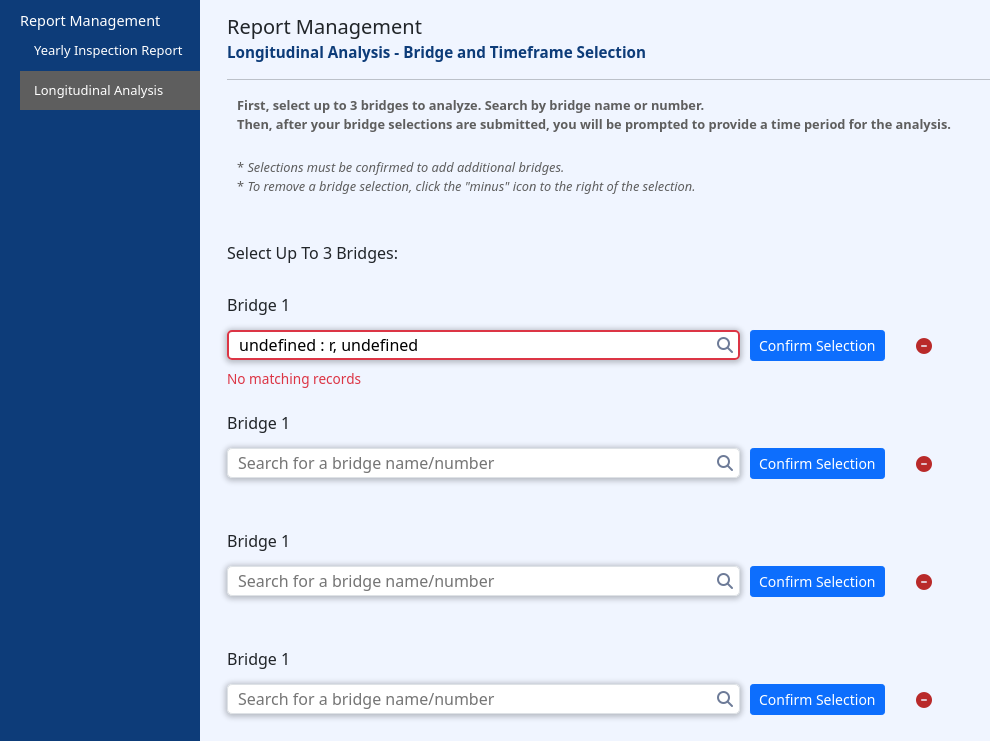
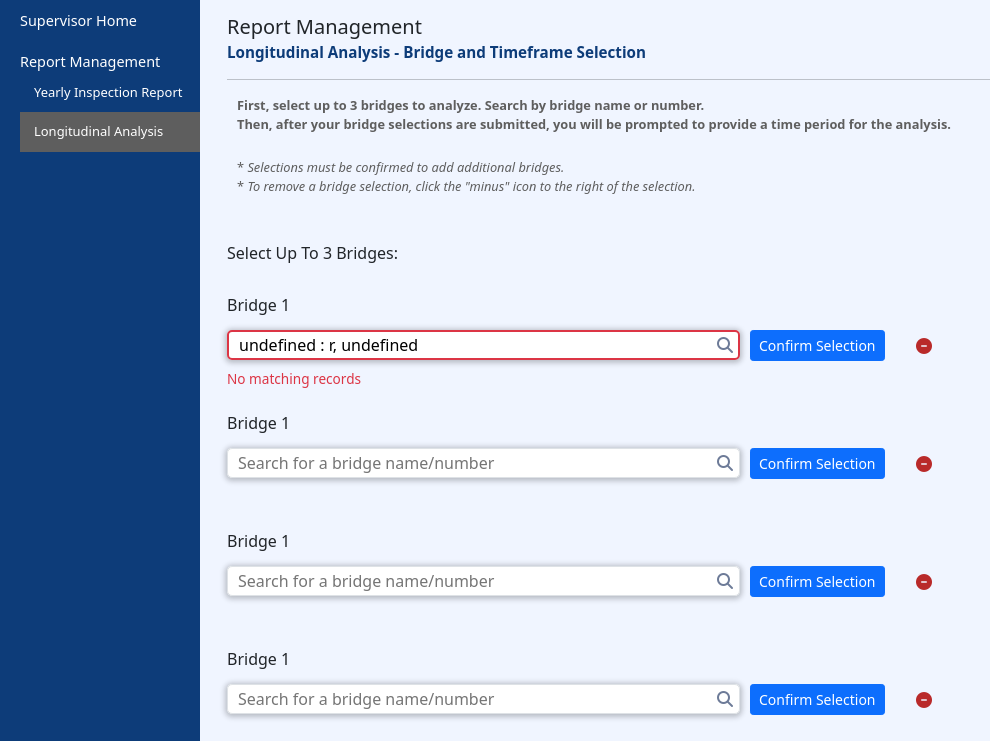
Before and after one commit to prichard38/BIMS, a PHP site: page /user-search-params-longitudinal-analysis.php in a window 1280 px wide. Shown: the part 58-799 px from the top of the page, without its empty margins (0-990 px from the left). Run offline with PHP 8.4, Linux system fonts and the light colour scheme; the visitor is signed in with stand-in values (Sample User, id 1); data comes from the database, SQL or seed files in the repository; some libraries are stand-ins or nearby versions.

Commit message:
update sidebar menu with "supervisor home"

```diff
--- a/supervisor-longitudinal-analysis.php
+++ b/supervisor-longitudinal-analysis.php
@@ -75,6 +75,7 @@
         <div class="sidebar" style="background-color: rgb(13, 60, 121);>
             <div class="menubar">
                 <ul class="menu">
+                    <li><a id="Home" href='#'>Supervisor Home</a></li>
                     <li><a id="RM" href='supervisor-longitudinal-analysis.php'>Report Management</a>
                         <ul class="submenu">
                             <li>
--- a/supervisor-yearly-inspection-report.php
+++ b/supervisor-yearly-inspection-report.php
@@ -79,9 +79,7 @@
         <div class="sidebar" style="background-color: rgb(13, 60, 121);">
             <div class="menubar">
                 <ul class="menu">
-                    <!-- <li><a id="Home" href='#'>Admin Home</a></li>
-                    <li><a id="IM" href='admin_inspection_management.html'>Inspection Management</a></li>
-                    <li><a id="BM" href='admin_bridge_management.html'>Bridge Management</a></li> -->
+                    <li><a id="Home" href='#'>Supervisor Home</a></li>
                     <li><a id="RM" href='supervisor-yearly-inspection-report.php'>Report Management</a>
                         <ul class="submenu">
                             <li style="background-color: #5e5e5e;">
--- a/user-search-params-longitudinal-analysis.php
+++ b/user-search-params-longitudinal-analysis.php
@@ -369,6 +369,7 @@
         <div class="sidebar" style="background-color: rgb(13, 60, 121);">
             <div class="menubar">
                 <ul class="menu">
+                    <li><a id="Home" href='#'>Supervisor Home</a></li>
                     <li><a id="RM" href='supervisor-yearly-inspection-report.php'>Report Management</a>
                         <ul class="submenu">
                             <li>
```
